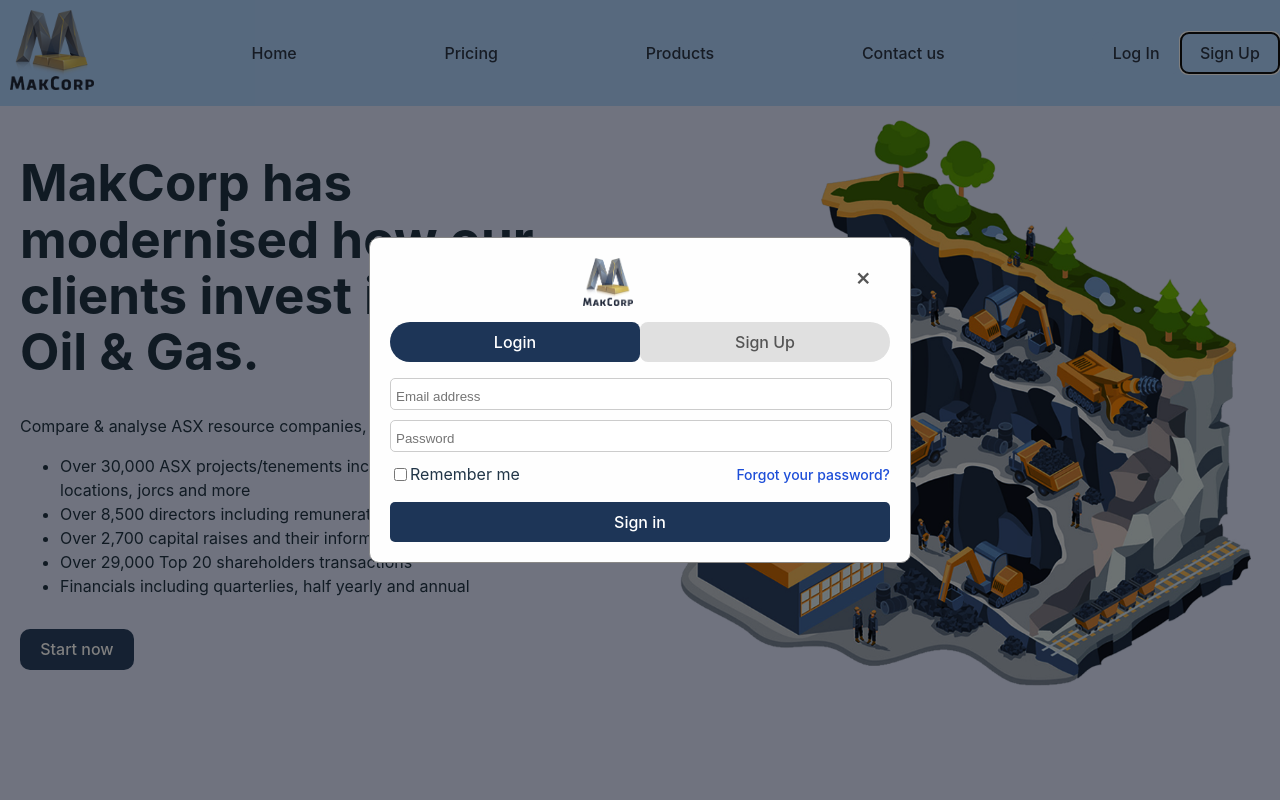
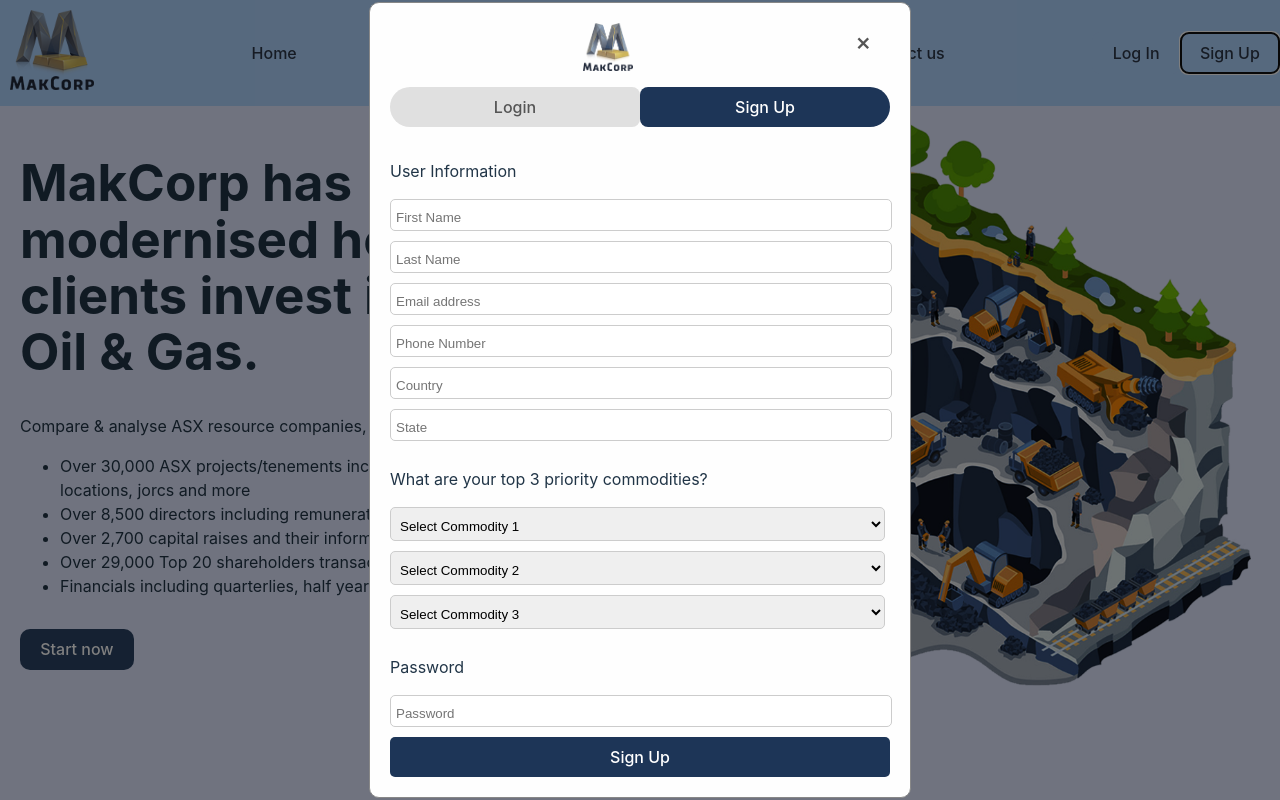
Before and after one commit to jayshah41/Puzzled, a React (Vite) app: page / in a window 1280 px wide. Both pictures are taken after a click on the button "Sign Up". Shown: the top 800 px of the page. Built offline with nearby package versions, Linux system fonts and the light colour scheme.

Commit message:
Filled out form options and made it so that the login and sign up forms can be accessed through the same component and the correct form is initially shown depending on which button is pressed on the navbar

```diff
--- a/src/components/Login.jsx
+++ b/src/components/Login.jsx
@@ -4,9 +4,9 @@
 import logo from '../assets/makcorpLogoWithText.png';
 import { motion } from 'framer-motion';
 
-const Login = ({ onClose }) => {
+const Login = ({ onClose, loginButton }) => {
 
-    const [isLogin, setIsLogin] = useState(true);
+    const [isLogin, setIsLogin] = useState(loginButton);
 
 return (
     <motion.div
@@ -39,19 +39,11 @@
                     Sign Up
                 </button>
             </div>
+            { isLogin ?
             <form className="auth-form">
                 <input
-                    type="email"
-                    placeholder="Email address"
-                    required
-                    className="auth-input"
-                />
-                <input
-                    type="password"
-                    placeholder="Password"
-                    required
-                    className="auth-input"
-                />
+                    type="email" placeholder="Email address" className="auth-input" required />
+                <input type="password" placeholder="Password" className="auth-input" required />
                 <div className="options-container">
                     <label className="remember-me">
                         <input type="checkbox" /> Remember me
@@ -65,6 +57,48 @@
                     {isLogin ? "Sign in" : "Sign Up"}
                 </button>
             </form>
+
+            :
+
+            <form className="auth-form">
+                <p>User Information</p>
+                <input type="text" placeholder="First Name" className="auth-input" required />
+                <input type="text" placeholder="Last Name" className="auth-input" required />
+                <input type="email" placeholder="Email address" className="auth-input" required />
+                <input type="text" placeholder="Phone Number" className="auth-input" required />
+                <input type="text" placeholder="Country" className="auth-input" required />
+                <input type="text" placeholder="State" className="auth-input" required />
+                <p>What are your top 3 priority commodities?</p>
+                <select id="commodity1" className="auth-input" required>
+                    <option value="">Select Commodity 1</option>
+                    <option value="gold">Gold</option>
+                    <option value="silver">Silver</option>
+                    <option value="oil">Oil</option>
+                    <option value="wheat">Wheat</option>
+                </select>
+                <select id="commodity1" className="auth-input" required>
+                    <option value="">Select Commodity 2</option>
+                    <option value="gold">Gold</option>
+                    <option value="silver">Silver</option>
+                    <option value="oil">Oil</option>
+                    <option value="wheat">Wheat</option>
+                </select>
+                <select id="commodity1" className="auth-input" required>
+                    <option value="">Select Commodity 3</option>
+                    <option value="gold">Gold</option>
+                    <option value="silver">Silver</option>
+                    <option value="oil">Oil</option>
+                    <option value="wheat">Wheat</option>
+                </select>
+                <p>Password</p>
+                <input type="password" placeholder="Password" className="auth-input" required />
+                <button
+                    type="submit"
+                    className="auth-button"
+                >Sign Up
+                </button>
+            </form>
+            }
         </motion.div>
     </motion.div>
 );
```
